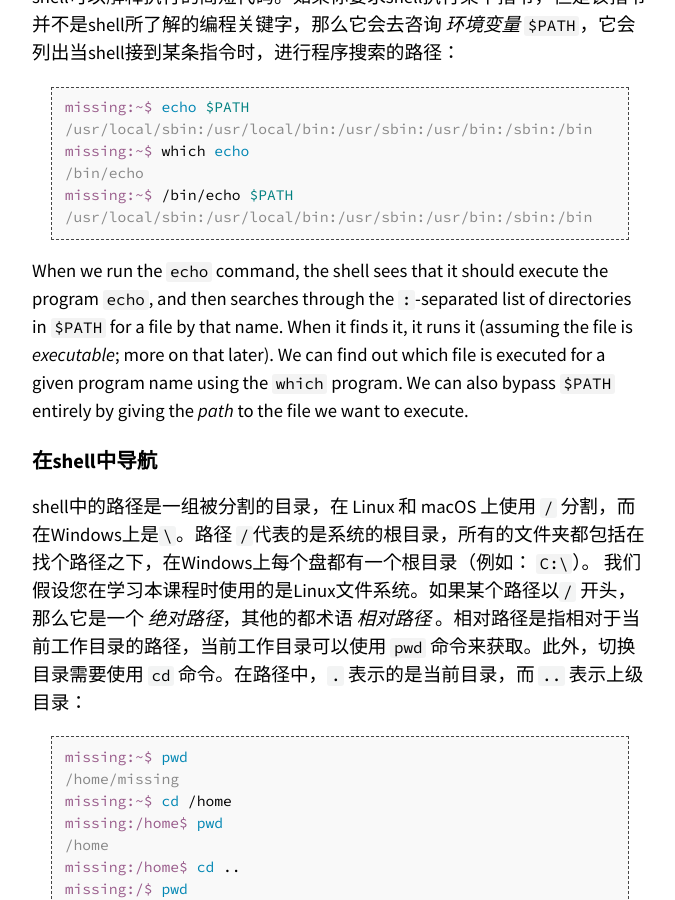
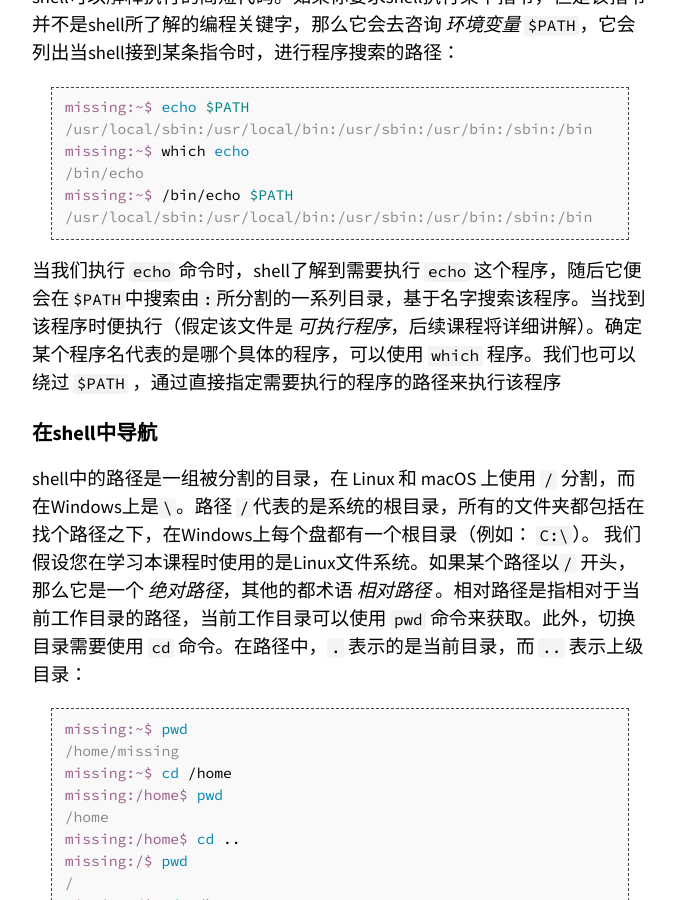
Before and after one commit to missing-semester-cn/missing-semester-cn.github.io, a Jekyll site: the page built from _2020/course-shell.md, in a window 1280 px wide and 900 px high, scrolled down 2803 px. Shown: the whole window, without its empty margins (300-975 px from the left). Built offline with Jekyll 4.4.1, drawn with Linux system fonts in a browser that asks for light colours.

Commit message:
update trans

````diff
--- a/_2020/course-shell.md
+++ b/_2020/course-shell.md
@@ -90,13 +90,8 @@ missing:~$ /bin/echo $PATH
 /usr/local/sbin:/usr/local/bin:/usr/sbin:/usr/bin:/sbin:/bin
 ```
 
-When we run the `echo` command, the shell sees that it should execute
-the program `echo`, and then searches through the `:`-separated list of
-directories in `$PATH` for a file by that name. When it finds it, it
-runs it (assuming the file is _executable_; more on that later). We can
-find out which file is executed for a given program name using the
-`which` program. We can also bypass `$PATH` entirely by giving the
-_path_ to the file we want to execute.
+当我们执行 `echo` 命令时，shell了解到需要执行 `echo` 这个程序，随后它便会在`$PATH`中搜索由`:`所分割的一系列目录，基于名字搜索该程序。当找到该程序时便执行（假定该文件是 _可执行程序_，后续课程将详细讲解）。确定某个程序名代表的是哪个具体的程序，可以使用
+`which` 程序。我们也可以绕过 `$PATH` ，通过直接指定需要执行的程序的路径来执行该程序
 
 ## 在shell中导航
 
````
